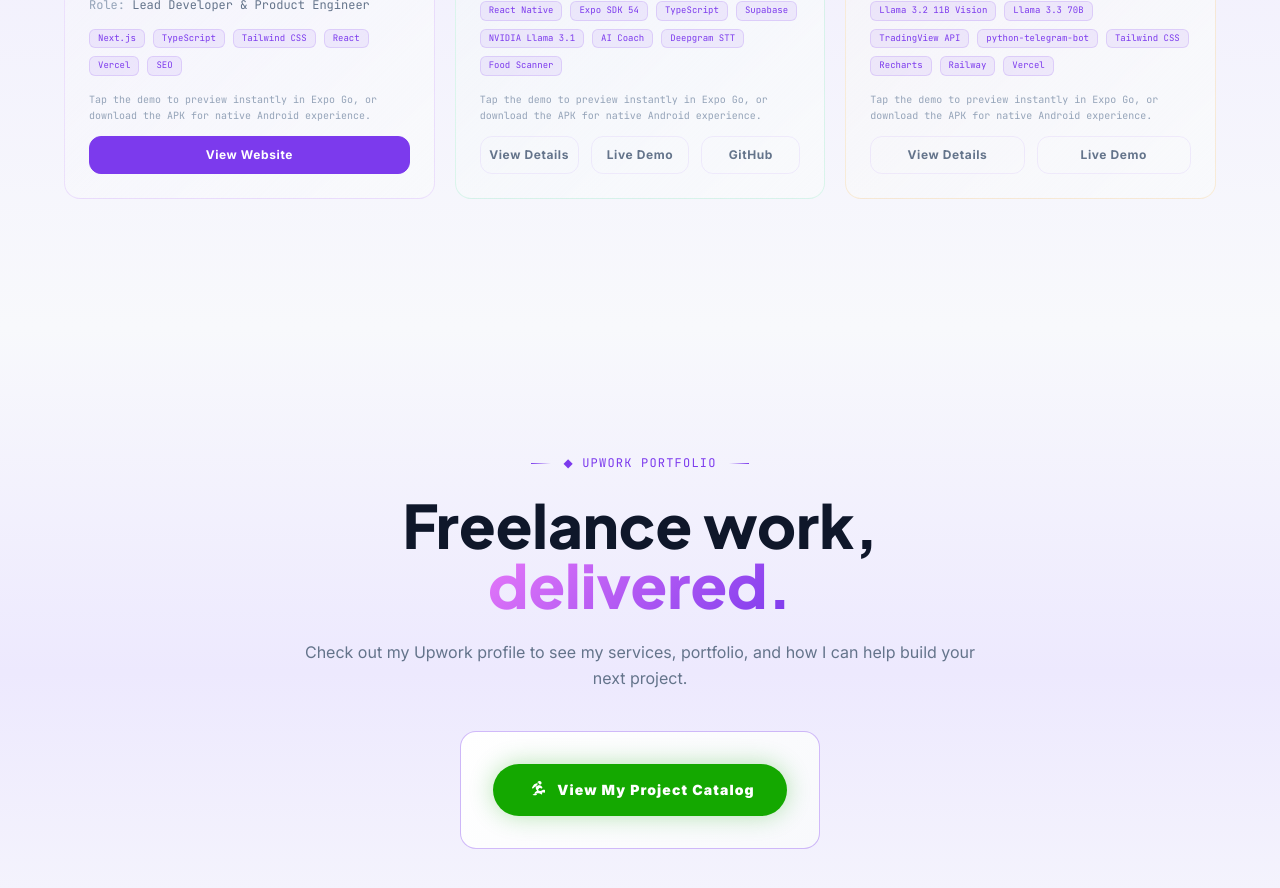
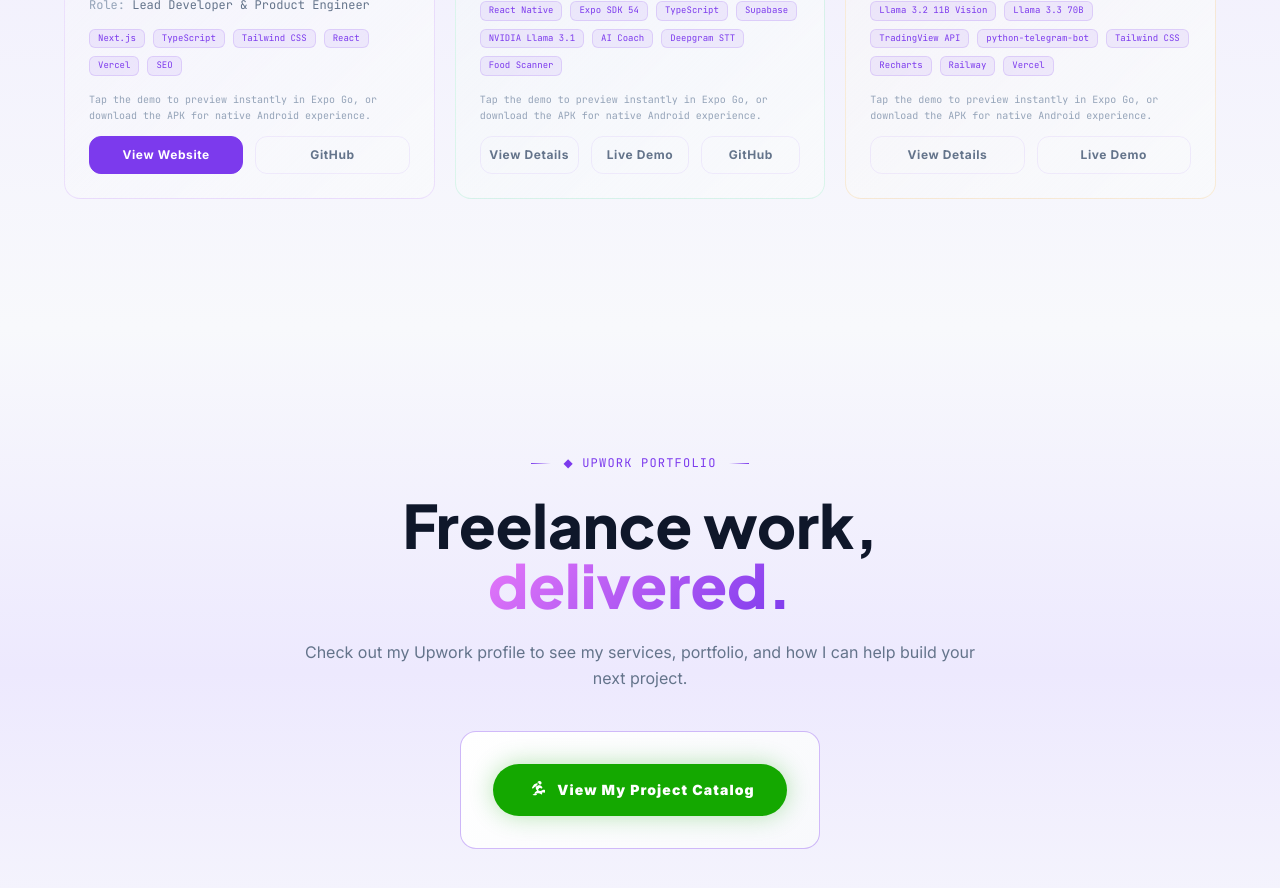
Before and after one commit to adiiaot/Aot-network-portfolio, a Next.js app: page / in a window 1280 px wide. Shown: the part 2040-2928 px from the top of the page. Built offline with nearby package versions, Linux system fonts and the light colour scheme; no server answers.

Commit message:
Added github URL to the AI-Native Website project card

```diff
--- a/src/data/projects.ts
+++ b/src/data/projects.ts
@@ -12,6 +12,7 @@ export const projects: Project[] = [
     accent: "#a855f7",
     year: 2026,
     liveUrl: "https://trivian-technologies-demo-website.vercel.app",
+    githubUrl: "https://github.com/adiiaot/AI-Native-Website",
     technologies: [
       "Next.js",
       "TypeScript",
```
